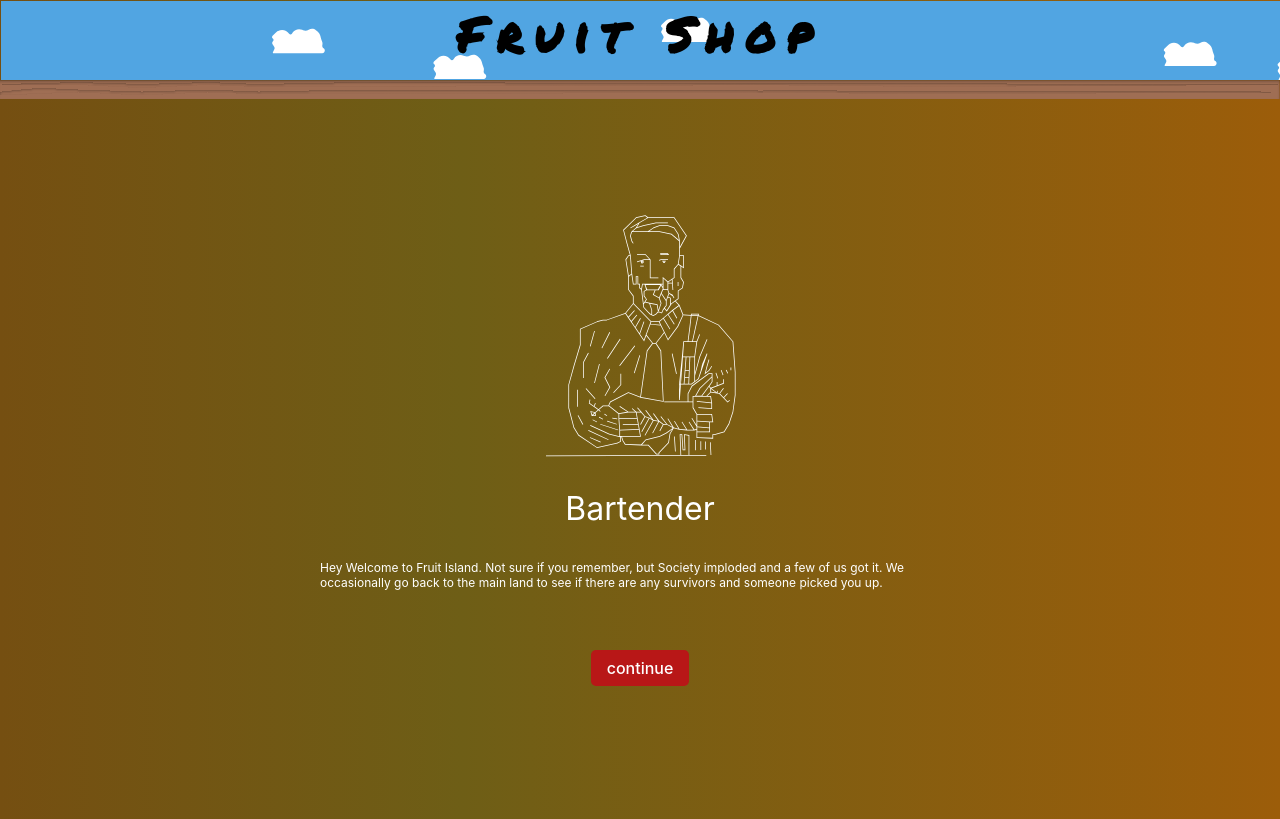
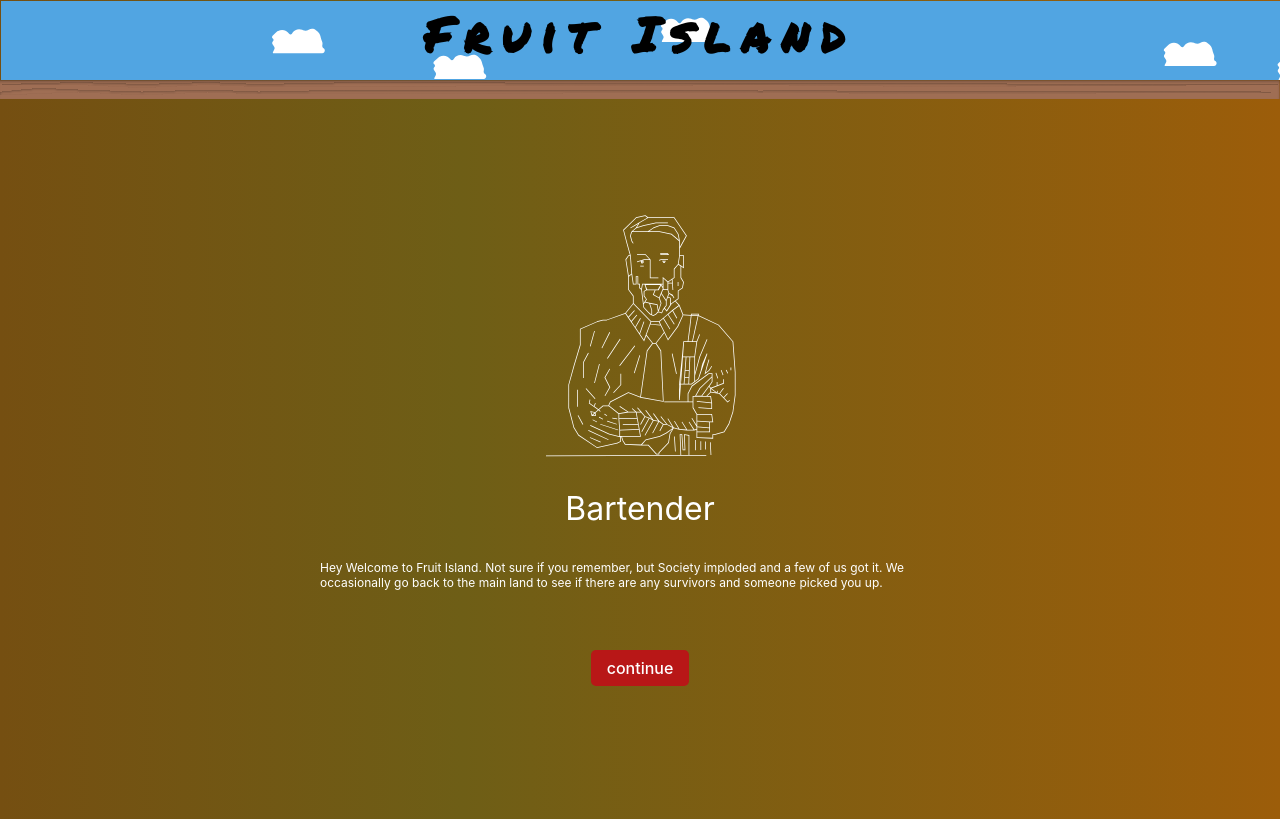
Before and after one commit to 40484357/fruitisland, a website built with webpack: page dist/index.html in a window 1280 px wide. Built offline with nearby package versions, Linux system fonts and the light colour scheme; some packages are replaced by stand-ins of ours; no server answers; the database is empty; a web font is replaced by a local one.

Commit message:
header said fruit shop not fruit island

```diff
--- a/dist/index.html
+++ b/dist/index.html
@@ -14,7 +14,7 @@
 <body>
     <header class="index_page_header">
         <div class="header_text">
-            Fruit Shop
+            Fruit Island
         </div>
 
     </header>
```
